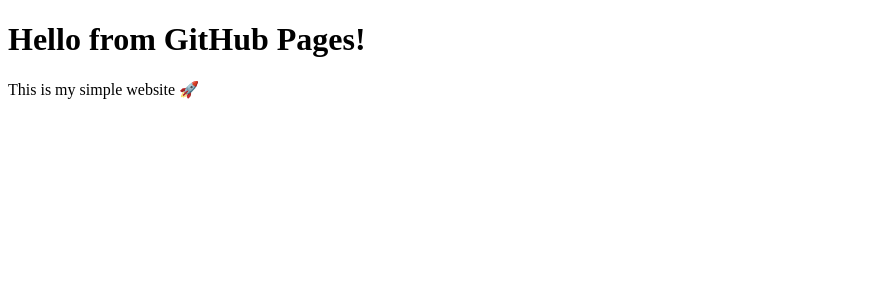
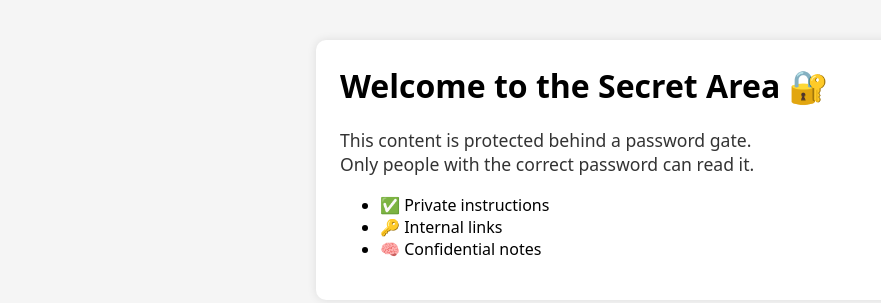
Before and after one commit to rodgerplus062-dev/test, a plain HTML site: page secret.html in a window 1280 px wide. Shown: the whole page, without its empty margins (0-881 px from the left). Drawn offline with Linux system fonts and the light colour scheme.

Commit message:
Update secret.html

```diff
--- a/secret.html
+++ b/secret.html
@@ -1,11 +1,27 @@
-<!DOCTYPE html>
+<!doctype html>
 <html>
 <head>
-  <meta charset="UTF-8">
-  <title>My GitHub Website</title>
+  <meta charset="utf-8"/>
+  <title>Secret Area</title>
+  <style>
+    body { font-family: system-ui, sans-serif; padding: 2rem; background:#f5f5f5; }
+    .card { background:white; padding:1.5rem; border-radius:10px; box-shadow:0 0 10px rgba(0,0,0,0.1); max-width:600px; margin:auto; }
+    h1 { margin-top:0; }
+    p.secret { color:#333; font-size:1.1rem; }
+  </style>
 </head>
 <body>
-  <h1>Hello from GitHub Pages!</h1>
-  <p>This is my simple website 🚀</p>
+  <div class="card">
+    <h1>Welcome to the Secret Area 🔐</h1>
+    <p class="secret">
+      This content is protected behind a password gate.<br>
+      Only people with the correct password can read it.
+    </p>
+    <ul>
+      <li>✅ Private instructions</li>
+      <li>🔑 Internal links</li>
+      <li>🧠 Confidential notes</li>
+    </ul>
+  </div>
 </body>
 </html>
```
